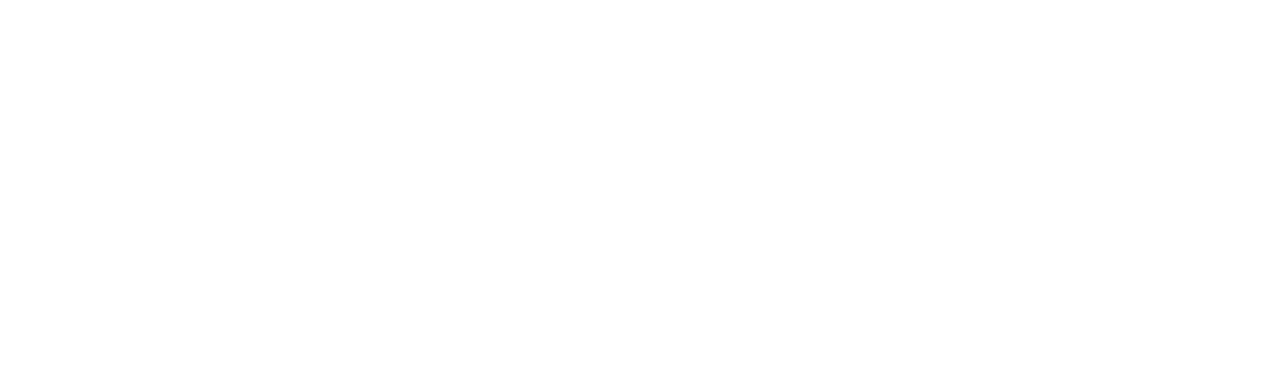
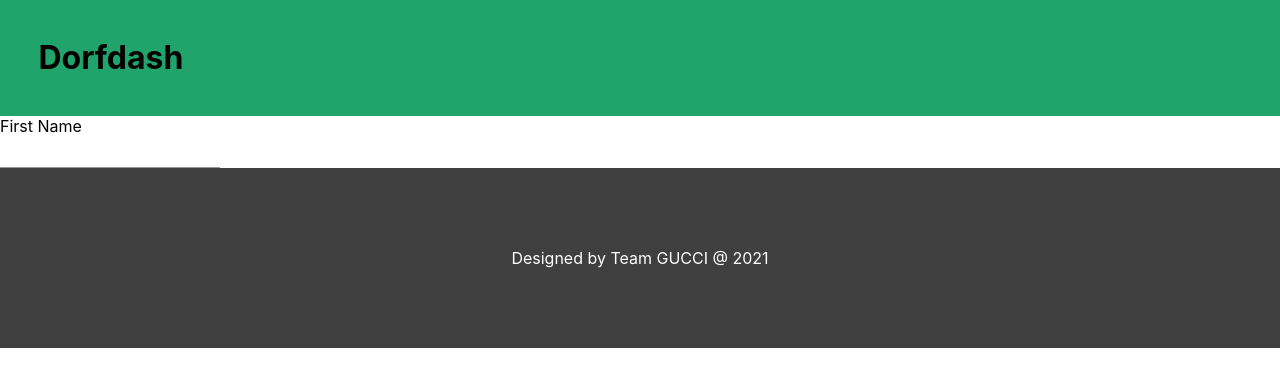
Before and after one commit to RFP54-Gucci/Dorfdash, a React (Create React App) app: page / in a window 1280 px wide. Shown: the top 386 px of the page. Built offline with nearby package versions, Linux system fonts and the light colour scheme.

Commit message:
setting up homepage with navbar, footer and styles

```diff
--- a/src/App.js
+++ b/src/App.js
@@ -1,9 +1,12 @@
 import './App.css';
+
+import Homepage from './components/homepage/homePage.js';
 
 function App() {
   return (
-    <div className="App">
-    </div>
+    // <div className="App">
+    // </div>
+    <Homepage />
   );
 }
 
--- /dev/null
+++ b/src/components/homepage/Footer.js
@@ -0,0 +1,9 @@
+const Footer = () => {
+  return (
+    <div className="footer">
+      <p>Designed by Team GUCCI @ 2021</p>
+    </div>
+  )
+}
+
+export default Footer;
--- /dev/null
+++ b/src/components/homepage/Navbar.js
@@ -0,0 +1,10 @@
+
+const Navbar = () => {
+  return(
+    <div className="header">
+      <h1 className="header-title">Dorfdash</h1>
+    </div>
+  )
+}
+
+export default Navbar;
--- /dev/null
+++ b/src/components/homepage/homePage.js
@@ -0,0 +1,15 @@
+import SignUpForm from './signupform.js';
+import Navbar from './Navbar.js';
+import Footer from './Footer.js';
+
+const Homepage = () => {
+  return (
+    <>
+      <Navbar />
+      <SignUpForm />
+      <Footer />
+    </>
+  )
+}
+
+export default Homepage;
--- a/src/components/homepage/signupform.js
+++ b/src/components/homepage/signupform.js
@@ -0,0 +1,18 @@
+// import React from 'react';
+import {  FormControl, Input } from '@material-ui/core';
+
+// This component will be what is displayed on the homepage
+// This is the log in form
+// inputs for : first name, lastname, email, username,
+// sign up button
+const SignUpForm = () => {
+  return (
+    <FormControl>
+      <inputLabel htmlFor="firstName">First Name</inputLabel>
+      <Input required />
+    </FormControl>
+  )
+
+}
+
+export default SignUpForm;
--- a/src/index.css
+++ b/src/index.css
@@ -5,9 +5,26 @@ body {
     sans-serif;
   -webkit-font-smoothing: antialiased;
   -moz-osx-font-smoothing: grayscale;
+  padding: 0;
 }
 
 code {
   font-family: source-code-pro, Menlo, Monaco, Consolas, 'Courier New',
     monospace;
 }
+
+.header {
+  background-color: #20A46B;
+}
+
+.header-title {
+  margin: 0;
+  padding: 3%;
+}
+
+.footer {
+  background-color: #3F3F3F;
+  padding: 5%;
+  text-align: center;
+  color: #fff;
+}
```
Also changed, not shown: src/components/homepage/newUser.js (+7 -0 lines), src/components/homepage/returningUser.js (+7 -0 lines), 12 other files (tests, documents, lock files or other folders).
